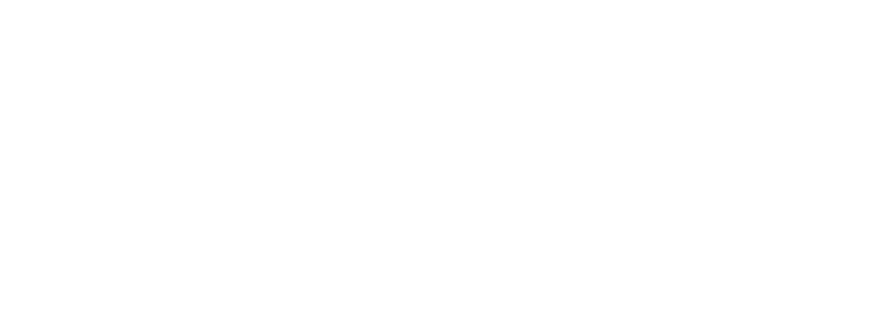
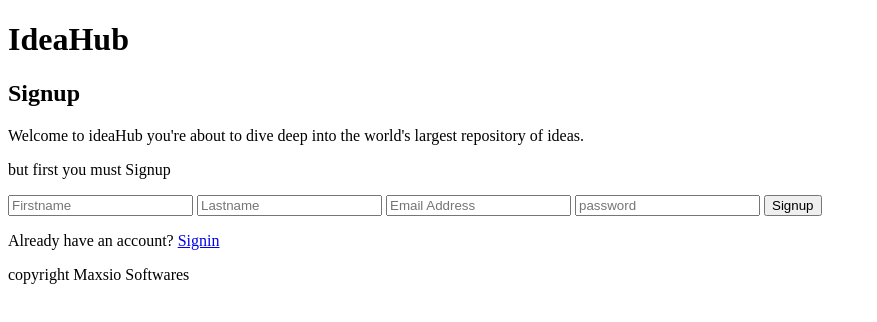
Before and after one commit to kaydeedalegend/website_Fragments, a plain HTML site: page Signup_pages/ideaHub/index.html in a window 1280 px wide. Shown: the whole page, without its empty margins (0-877 px from the left). Drawn offline with Linux system fonts and the light colour scheme.

Commit message:
add basic html content to ideaHub

```diff
--- a/Signup_pages/ideaHub/index.html
+++ b/Signup_pages/ideaHub/index.html
@@ -9,6 +9,32 @@
 
 <body>
 
+    <header>
+        <h1>IdeaHub</h1>
+    </header>
+
+    <main>
+        <section>
+            <h2>Signup</h2>
+            <p>Welcome to ideaHub you're about to dive deep into the world's largest repository of ideas.</p>
+            <p>but first you must Signup</p>
+
+            <form action="">
+                <input type="text" placeholder="Firstname">
+                <input type="text" placeholder="Lastname">
+                <input type="email" placeholder="Email Address">
+                <input type="password" placeholder="password">
+                <input type="submit" value="Signup">
+            </form>
+
+            <p>Already have an account? <a href="#">Signin</a></p>
+        </section>
+    </main>
+
+    <footer>
+        copyright Maxsio Softwares
+    </footer>
+
 </body>
 
 </html>
```
